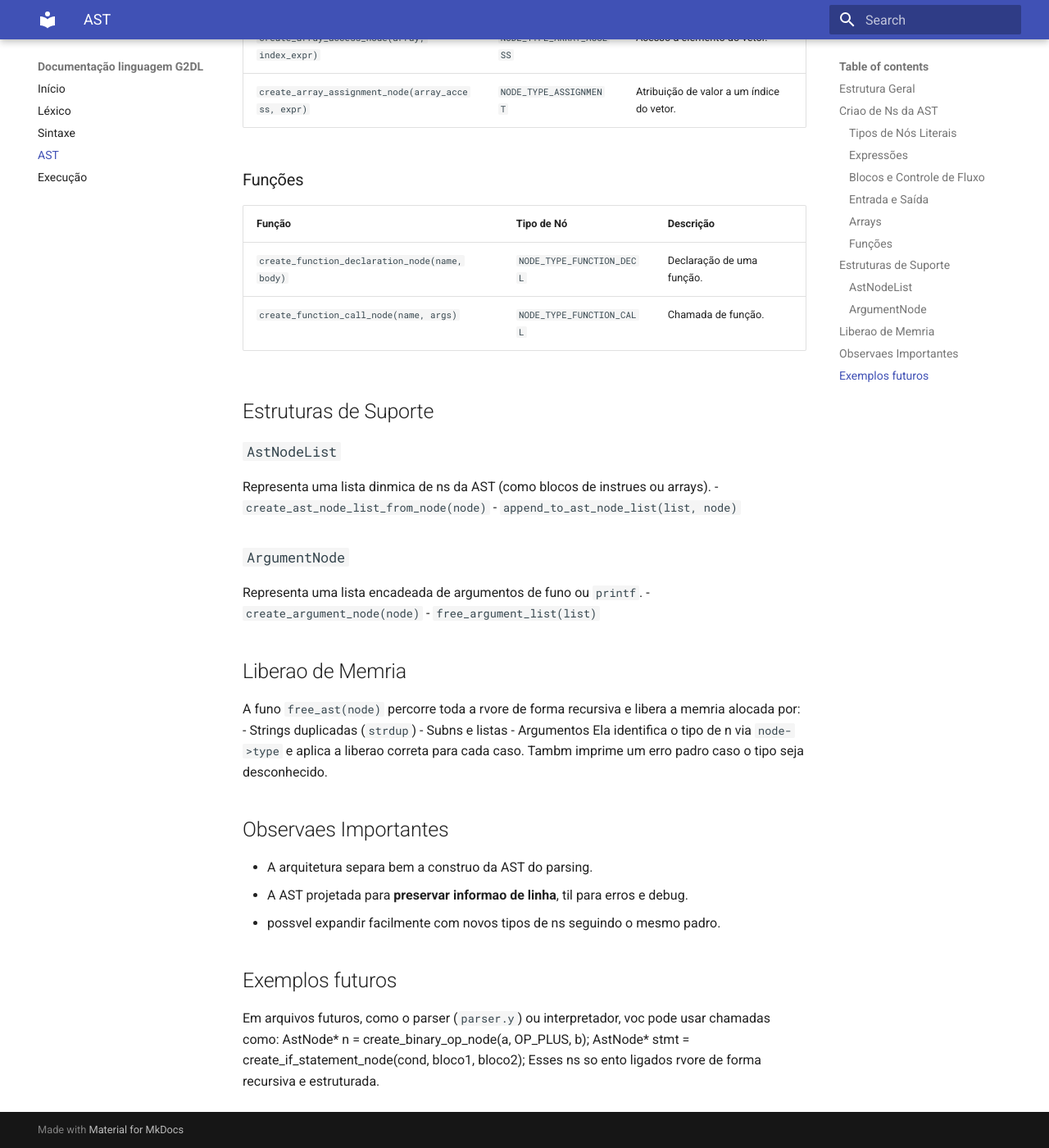
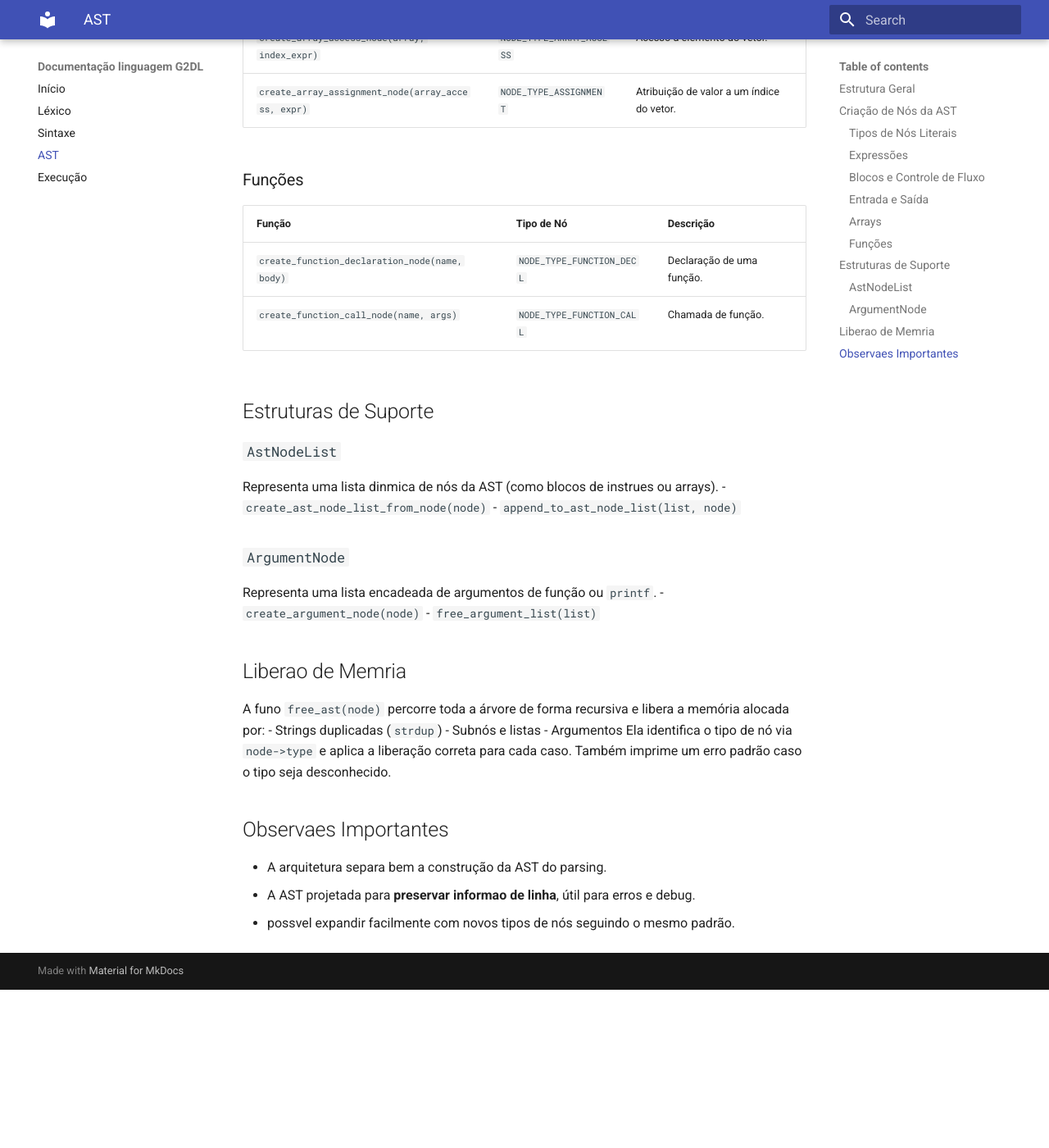
Before and after one commit to Gsdvl/DocumentacaoLinguagem, an MkDocs documentation site: the page built from docs/ast.md, in a window 1280 px wide and 1400 px high, scrolled down 2480 px. Shown: the whole window at 82% size. Built offline with MkDocs 1.6.1 and Material for MkDocs 9.7.7, drawn with Linux system fonts in a browser that asks for light colours; after the commit the page ends 3687 px from its top, so only the background shows below that; some of the changed text lies outside the part shown.

Commit message:
correções ast.md

```diff
--- a/docs/ast.md
+++ b/docs/ast.md
@@ -1,20 +1,18 @@
 Documentação da AST
 # Estrutura da AST (`ast.c`)
-Este mdulo implementa as funes de construo e gerenciamento da **rvore de Sintaxe
-Abstrata (AST)** da linguagem. Ele responsvel por representar a estrutura lgica do
-cdigo-fonte aps a anlise sinttica, permitindo que fases posteriores como anlise semntica
-e interpretao/executao sejam realizadas.
+Este módulo implementa as funções de construção e gerenciamento da Árvore de Sintaxe Abstrata (AST) da linguagem.
+Ele é responsável por representar a estrutura lógica do código-fonte após a análise sintática, permitindo que fases posteriores como análise semântica e interpretação/execução sejam realizadas.
 ## Estrutura Geral
 - **Arquivo:** `ast.c`
 - **Cabealhos:** `#include "ast.h"`
-- **Uso de memria:** Todas as alocaes so feitas via `malloc`, `realloc`, `strdup`, e
+- **Uso de memória:** Todas as alocações so feitas via `malloc`, `realloc`, `strdup`, e
 liberadas com `free`.
 - **Origem da linha:** Cada n da AST marcado com a varivel global `yylineno` (linha
 atual do lexer/parser).
-## Criao de Ns da AST
-Todos os ns so derivados de `AstNode` e criados com uma funo base:
+## Criação de Nós da AST
+Todos os nós são derivados de `AstNode` e criados com uma função base:
 static AstNode* create_base_node(AstNodeType type, size_t size);
-Ela aloca memoria, atribui o tipo do n e o nmero da linha.
+Ela aloca memoria, atribui o tipo do nó e o número da linha.
 
 ### Tipos de Nós Literais
 
@@ -70,28 +68,22 @@ Ela aloca memoria, atribui o tipo do n e o nmero da linha.
 
 ## Estruturas de Suporte
 ### `AstNodeList`
-Representa uma lista dinmica de ns da AST (como blocos de instrues ou arrays).
+Representa uma lista dinmica de nós da AST (como blocos de instrues ou arrays).
 - `create_ast_node_list_from_node(node)`
 - `append_to_ast_node_list(list, node)`
 ### `ArgumentNode`
-Representa uma lista encadeada de argumentos de funo ou `printf`.
+Representa uma lista encadeada de argumentos de função ou `printf`.
 - `create_argument_node(node)`
 - `free_argument_list(list)`
 ## Liberao de Memria
-A funo `free_ast(node)` percorre toda a rvore de forma recursiva e libera a memria
+A funo `free_ast(node)` percorre toda a árvore de forma recursiva e libera a memória
 alocada por:
 - Strings duplicadas (`strdup`)
-- Subns e listas
+- Subnós e listas
 - Argumentos
-Ela identifica o tipo de n via `node->type` e aplica a liberao correta para cada caso.
-Tambm imprime um erro padro caso o tipo seja desconhecido.
+Ela identifica o tipo de nó via `node->type` e aplica a liberação correta para cada caso.
+Também imprime um erro padrão caso o tipo seja desconhecido.
 ## Observaes Importantes
-- A arquitetura separa bem a construo da AST do parsing.
-- A AST projetada para **preservar informao de linha**, til para erros e debug.
-- possvel expandir facilmente com novos tipos de ns seguindo o mesmo padro.
-## Exemplos futuros
-Em arquivos futuros, como o parser (`parser.y`) ou interpretador, voc pode usar chamadas
-como:
-AstNode* n = create_binary_op_node(a, OP_PLUS, b);
-AstNode* stmt = create_if_statement_node(cond, bloco1, bloco2);
-Esses ns so ento ligados rvore de forma recursiva e estruturada.
+- A arquitetura separa bem a construção da AST do parsing.
+- A AST projetada para **preservar informao de linha**, útil para erros e debug.
+- possvel expandir facilmente com novos tipos de nós seguindo o mesmo padrão.
```
Also changed, not shown: site/ast/index.html, site/search/search_index.json.
